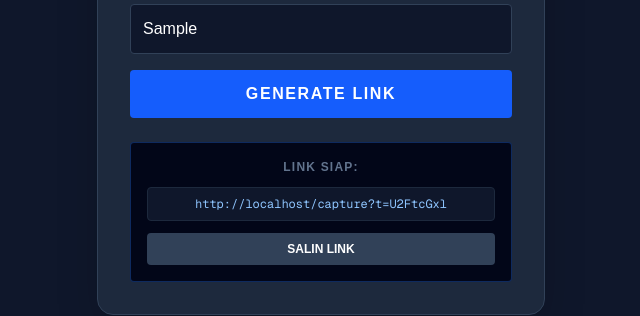
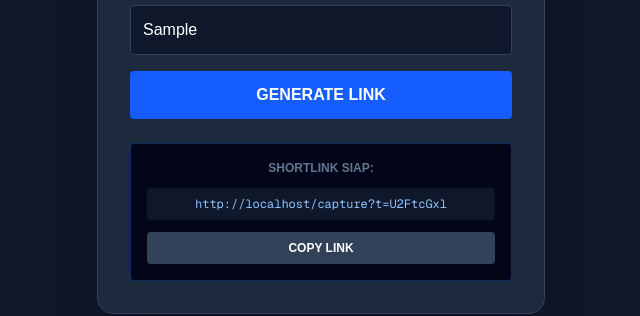
Before and after one commit to Strong-Bee/Shortlink, a Next.js app: page / in a window 1280 px wide. Both pictures are taken after typing "Sample" into the empty fields and a click on the button "GENERATE LINK". Shown: the part 285-601 px from the top of the page, without its empty margins (319-959 px from the left). Built offline with nearby package versions, Linux system fonts and the light colour scheme.

Commit message:
Fix: Remove old DB logic and implement client-side generation

```diff
--- a/app/page.tsx
+++ b/app/page.tsx
@@ -10,13 +10,13 @@ export default function AdminPage() {
   const createLink = () => {
     if (!longUrl) return alert("Masukkan URL tujuan!");
     try {
-      // Menggunakan btoa untuk encoding URL ke Base64
+      // Membuat link murni di client-side (Tanpa Database)
       const encoded = btoa(longUrl);
       const finalUrl = `${window.location.origin}/capture?t=${encoded}`;
       setShortUrl(finalUrl);
       setCopied(false);
     } catch (err) {
-      alert("Format URL tidak didukung.");
+      alert("URL tidak valid.");
     }
   };
 
@@ -36,14 +36,14 @@ export default function AdminPage() {
       setCopied(true);
       setTimeout(() => setCopied(false), 2000);
     } catch (err) {
-      alert("Gagal menyalin, silakan salin manual.");
+      alert("Gagal menyalin otomatis.");
     }
   };
 
   return (
     <div className="bg-slate-900 text-white min-h-screen flex items-center justify-center p-4">
       <div className="max-w-md w-full p-8 bg-slate-800 rounded-2xl border border-slate-700 shadow-2xl">
-        <h1 className="text-2xl font-bold mb-6 text-blue-400 text-center tracking-tighter uppercase">
+        <h1 className="text-2xl font-bold mb-6 text-blue-400 text-center uppercase tracking-tighter">
           LITEURL GENERATOR
         </h1>
         <div className="space-y-4">
@@ -52,34 +52,32 @@ export default function AdminPage() {
             value={longUrl}
             onChange={(e) => setLongUrl(e.target.value)}
             placeholder="https://youtube.com/..."
-            className="w-full p-3 rounded bg-slate-900 border border-slate-700 focus:border-blue-500 outline-none transition"
+            className="w-full p-3 rounded bg-slate-900 border border-slate-700 focus:border-blue-500 outline-none"
           />
           <button
             onClick={createLink}
-            className="w-full bg-blue-600 p-3 rounded font-bold hover:bg-blue-700 active:scale-95 transition tracking-widest"
+            className="w-full bg-blue-600 p-3 rounded font-bold hover:bg-blue-700 transition"
           >
             GENERATE LINK
           </button>
         </div>
 
         {shortUrl && (
-          <div className="mt-6 p-4 bg-slate-950 rounded border border-blue-500/30 animate-in fade-in zoom-in">
-            <p className="text-xs text-slate-500 mb-3 uppercase font-bold text-center tracking-widest">
-              Link Siap:
+          <div className="mt-6 p-4 bg-slate-950 rounded border border-blue-500/30">
+            <p className="text-xs text-slate-500 mb-3 uppercase font-bold text-center">
+              Shortlink Siap:
             </p>
             <div className="flex flex-col gap-3">
               <input
                 readOnly
                 value={shortUrl}
-                className="w-full bg-slate-900 p-2 rounded border border-slate-800 text-blue-300 font-mono text-xs text-center outline-none"
+                className="w-full bg-slate-900 p-2 rounded text-blue-300 font-mono text-xs text-center outline-none"
               />
               <button
                 onClick={handleCopy}
-                className={`w-full p-2 rounded text-xs font-bold transition uppercase ${
-                  copied ? "bg-green-600" : "bg-slate-700 hover:bg-slate-600"
-                }`}
+                className={`w-full p-2 rounded text-xs font-bold transition uppercase ${copied ? "bg-green-600" : "bg-slate-700"}`}
               >
-                {copied ? "✓ BERHASIL DISALIN" : "SALIN LINK"}
+                {copied ? "✓ Copied" : "Copy Link"}
               </button>
             </div>
           </div>
```
